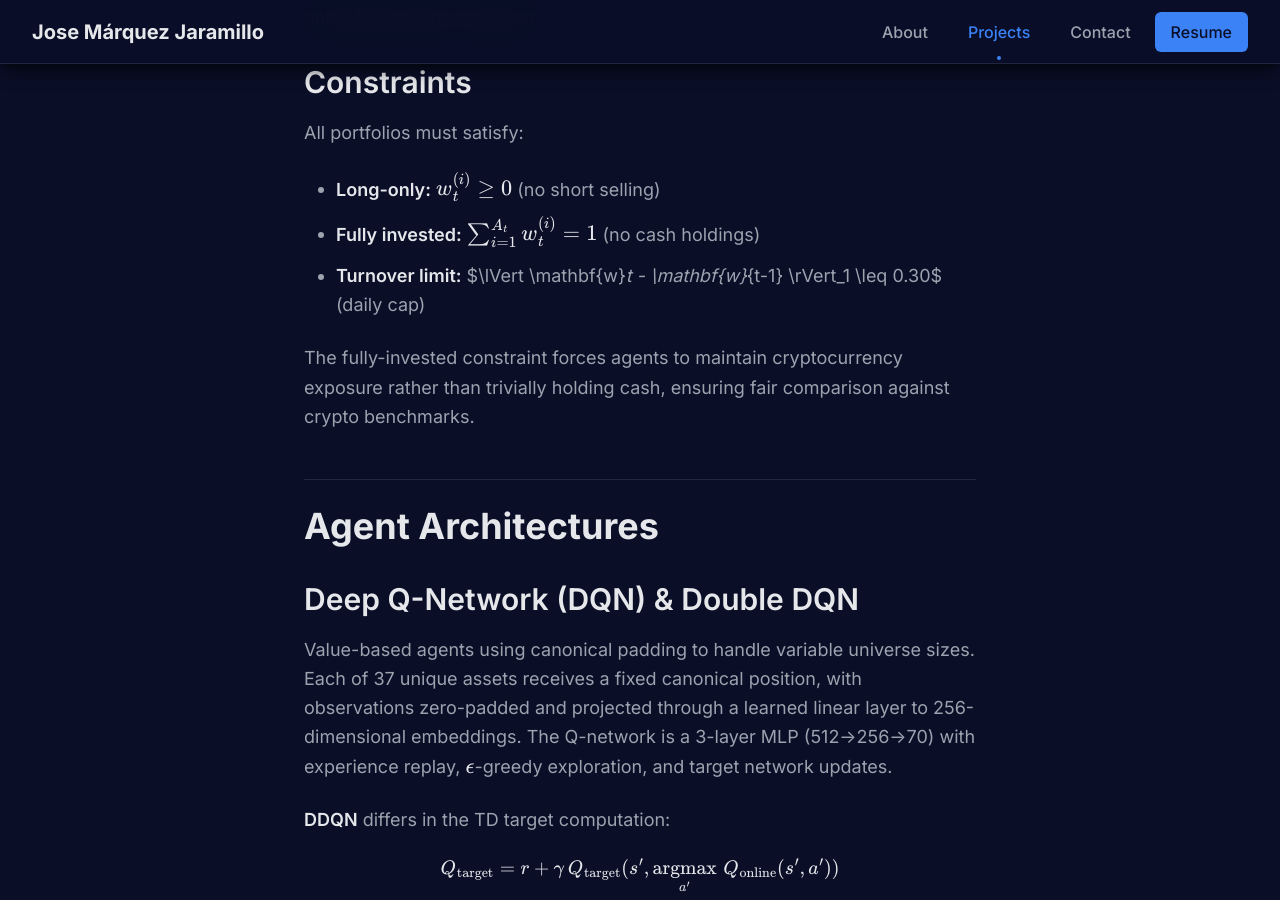
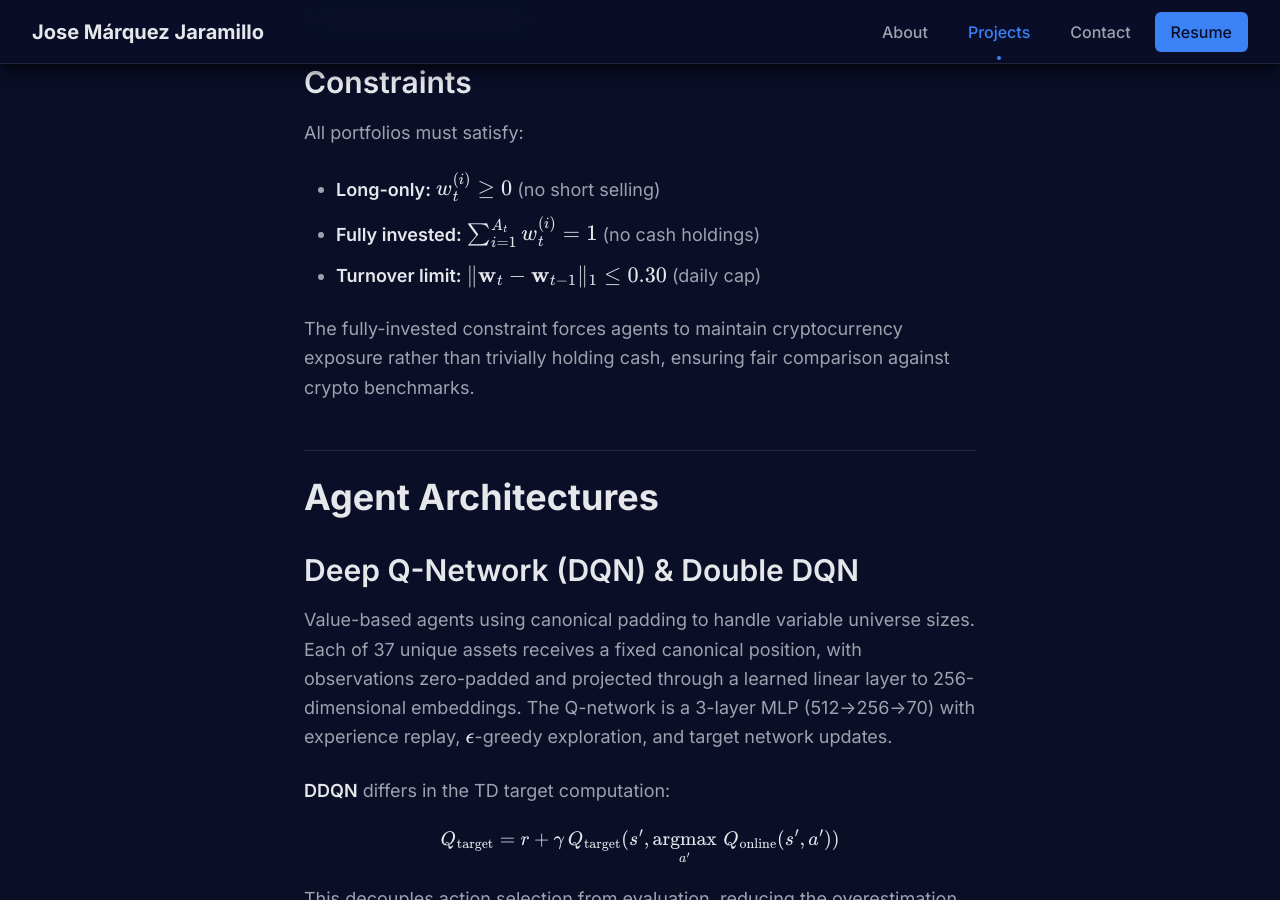
Before and after one commit to josemarquezjaramillo/josemarquez.us, a Jekyll site: the page built from _projects/5. crypto-rl-portfolio.md, in a window 1280 px wide and 900 px high, scrolled down 2773 px. Built offline with Jekyll 4.4.1, drawn with Linux system fonts in a browser that asks for light colours.

```diff
--- a/_projects/5. crypto-rl-portfolio.md
+++ b/_projects/5. crypto-rl-portfolio.md
@@ -54,7 +54,7 @@ where $c = 0.001$ (10 basis points per unit turnover). Critically, forward retur
 All portfolios must satisfy:
 - **Long-only:** $w_t^{(i)} \geq 0$ (no short selling)
 - **Fully invested:** $\sum_{i=1}^{A_t} w_t^{(i)} = 1$ (no cash holdings)
-- **Turnover limit:** $\lVert \mathbf{w}_t - \mathbf{w}_{t-1} \rVert_1 \leq 0.30$ (daily cap)
+- **Turnover limit:** $\lVert \mathbf{w}\_t - \mathbf{w}\_{t-1} \rVert\_1 \leq 0.30$ (daily cap)
 
 The fully-invested constraint forces agents to maintain cryptocurrency exposure rather than trivially holding cash, ensuring fair comparison against crypto benchmarks.
 
```
